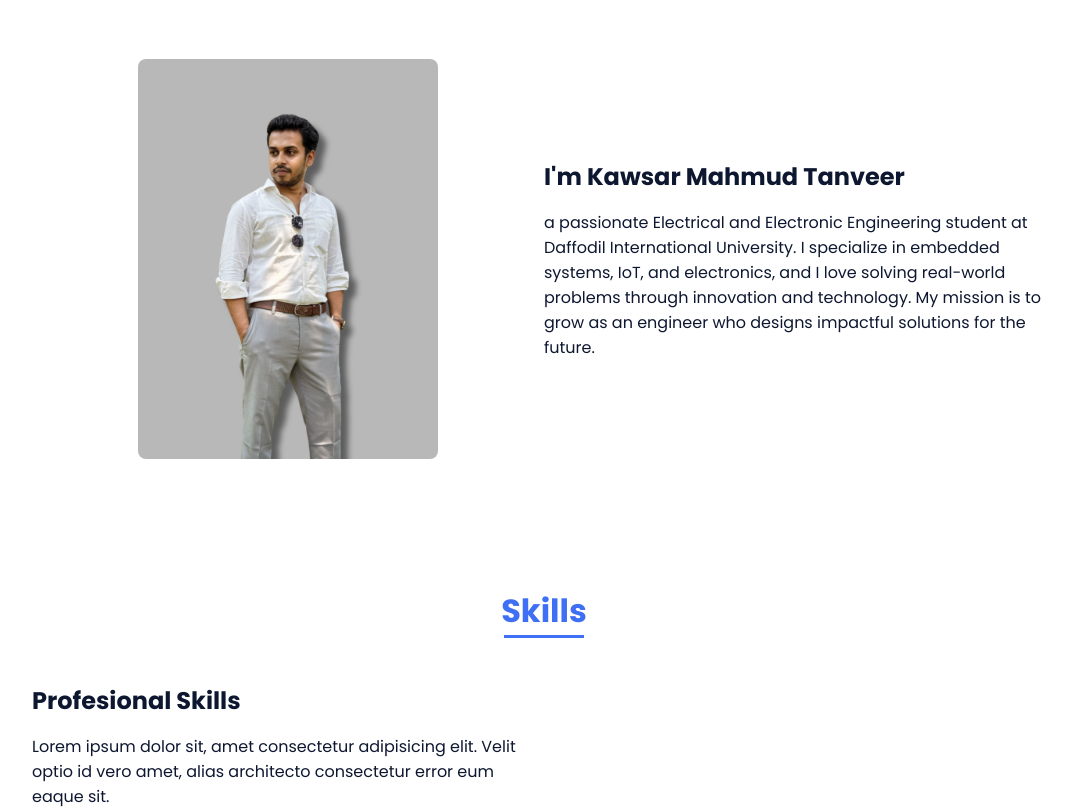
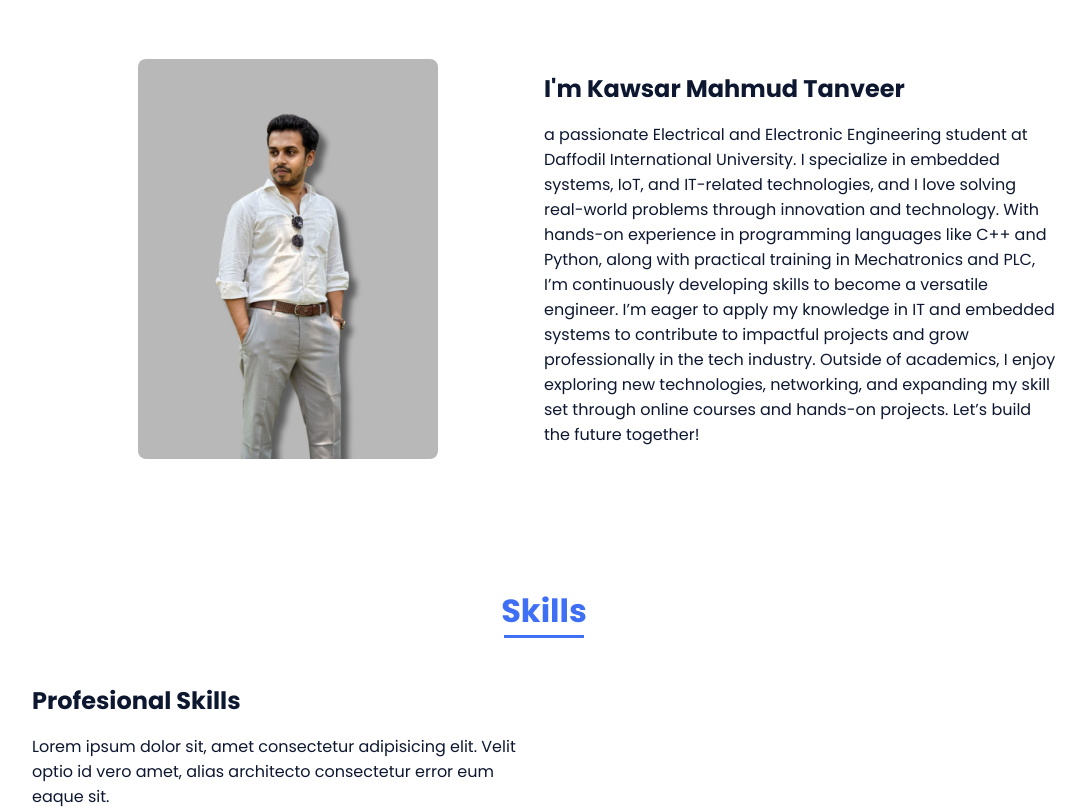
Before and after one commit to KMTanVeer/itzzveer, a plain HTML site: page index.html in a window 1280 px wide. Shown: the part 840-1652 px from the top of the page, without its empty margins (96-1182 px from the left). Drawn offline with nearby package versions, Linux system fonts and the light colour scheme.

Commit message:
Update index.html

```diff
--- a/index.html
+++ b/index.html
@@ -75,8 +75,12 @@
                     <div>
                         <h2 class="about__subtitle">I'm Kawsar Mahmud Tanveer</h2>
                         <p class="about__text">a passionate Electrical and Electronic Engineering student at Daffodil International University.
-I specialize in embedded systems, IoT, and electronics, and I love solving real-world problems through innovation and technology.
-My mission is to grow as an engineer who designs impactful solutions for the future.</p>
+I specialize in embedded systems, IoT, and IT-related technologies, and I love solving real-world problems through innovation and technology.
+With hands-on experience in programming languages like C++ and Python, along with practical training in Mechatronics and PLC, I’m continuously developing skills to become a versatile engineer.
+I’m eager to apply my knowledge in IT and embedded systems to contribute to impactful projects and grow professionally in the tech industry.
+
+Outside of academics, I enjoy exploring new technologies, networking, and expanding my skill set through online courses and hands-on projects.
+Let’s build the future together! </p>
                     </div>
                 </div>
             </section>
@@ -180,7 +184,7 @@ My mission is to grow as an engineer who designs impactful solutions for the fut
                         <input type="text" placeholder="Name" class="contact__input">
                         <input type="mail" placeholder="Email" class="contact__input">
                         <textarea name="" id="" cols="0" rows="10" class="contact__input"></textarea>
-                        <input type="button" value="Enviar" class="contact__button button">
+                        <input type="button" value="Send" class="contact__button button">
                     </form>
                 </div>
             </section>
@@ -194,7 +198,7 @@ My mission is to grow as an engineer who designs impactful solutions for the fut
                 <a href="#" class="footer__icon"><i class='bx bxl-instagram' ></i></a>
                 <a href="#" class="footer__icon"><i class='bx bxl-twitter' ></i></a>
             </div>
-            <p class="footer__copy">&#169; Bedimcode. All rigths reserved</p>
+            <p class="footer__copy">&#169; itzzveer. All rigths reserved</p>
         </footer>
 
 
```
